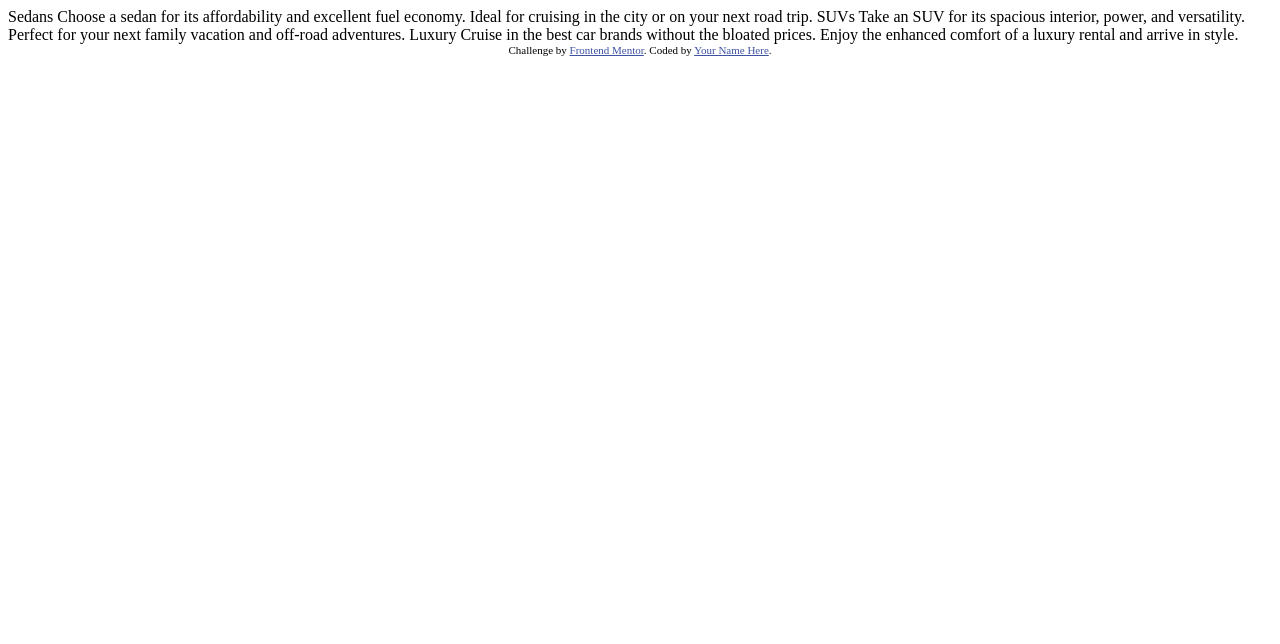
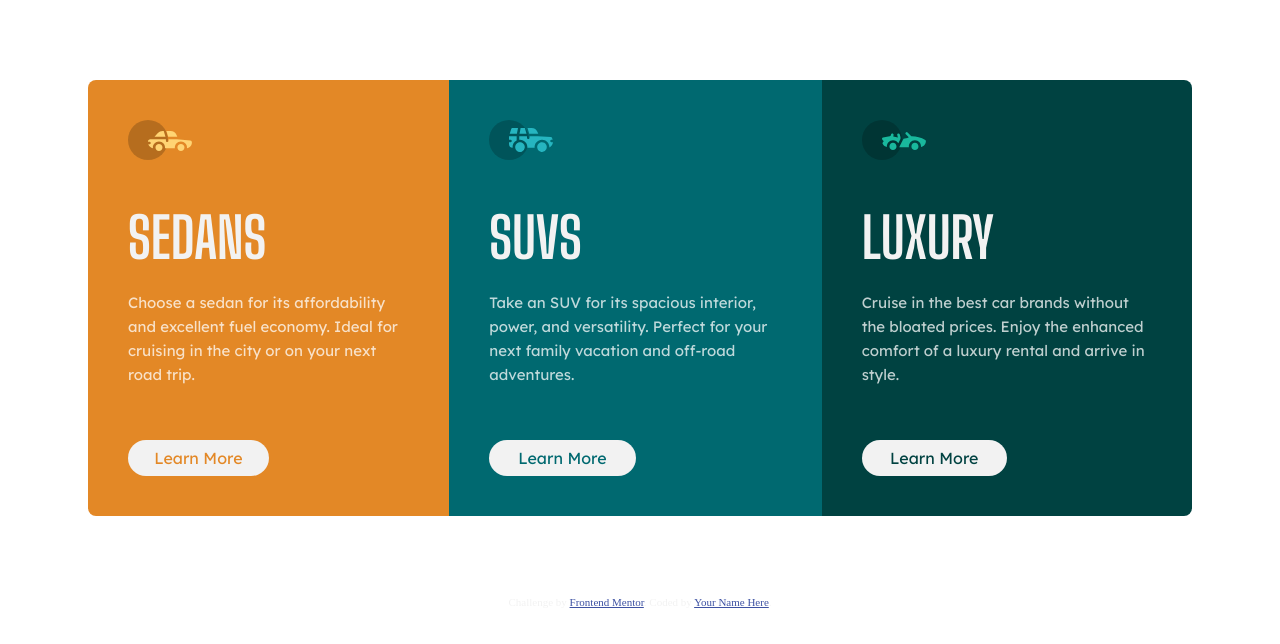
Before and after one commit to abno-24/3-column-preview-card-component, a plain HTML site: page index.html in a window 1280 px wide. Drawn offline with Linux system fonts and the light colour scheme.

Commit message:
Final commit

```diff
--- a/index.html
+++ b/index.html
@@ -5,28 +5,47 @@
   <meta name="viewport" content="width=device-width, initial-scale=1.0"> <!-- displays site properly based on user's device -->
 
   <link rel="icon" type="image/png" sizes="32x32" href="./images/favicon-32x32.png">
+  <link rel="stylesheet" href="style.css">
 
   <title>Frontend Mentor | 3-column preview card component</title>
 
-  <!-- Feel free to remove these styles or customise in your own stylesheet 👍 -->
   <style>
     .attribution { font-size: 11px; text-align: center; }
     .attribution a { color: hsl(228, 45%, 44%); }
   </style>
 </head>
 <body>
+  <div class="container">
+    <div class="first-column">
+      <svg width="64" height="40" xmlns="http://www.w3.org/2000/svg"><g fill="none" fill-rule="evenodd"><circle fill="#000" opacity=".201" cx="20" cy="20" r="20"/><path d="M52.936 24.11c1.942 0 3.517 1.542 3.517 3.445 0 1.903-1.575 3.445-3.517 3.445s-3.516-1.542-3.516-3.445c0-1.903 1.574-3.445 3.516-3.445zm-21.957 0c1.942 0 3.517 1.542 3.517 3.445 0 1.903-1.575 3.445-3.517 3.445s-3.516-1.542-3.516-3.445c0-1.903 1.574-3.445 3.516-3.445zm6.948-4.848v1.429c0 .716.61 1.293 1.348 1.259a1.295 1.295 0 001.225-1.295v-1.393h8.256l13.483 1.313c.956.093 1.676.881 1.676 1.814 0 2.89-2.126 5.303-4.926 5.819.397-3.557-2.458-6.62-6.053-6.62-3.646 0-6.504 3.14-6.039 6.723h-9.879c.466-3.588-2.397-6.722-6.039-6.722-3.595 0-6.45 3.062-6.052 6.62-2.14-.398-3.916-1.912-4.61-3.931h1.142c.731 0 1.32-.598 1.285-1.322-.033-.678-.629-1.2-1.322-1.2H20v-.251c0-1.274 1.066-2.243 2.306-2.243h15.62zM42.59 11c2.645 0 4.99 1.556 5.972 3.963l.726 1.779H40.17L38.413 11h4.178zm-6.865 0l1.758 5.741H26.505l3.357-3.654A6.502 6.502 0 0134.644 11h1.082z" fill="#FFD473" fill-rule="nonzero"/></g></svg>
+      <h1 class="head">Sedans</h1>
+      <div class="text-btn">
+        <p class="text">Choose a sedan for its affordability and excellent fuel economy. Ideal for cruising in the city
+          or on your next road trip.</p>
+        <a href="#" class="btn1">Learn More</a>
+      </div>
+    </div>
 
-  Sedans
-  Choose a sedan for its affordability and excellent fuel economy. Ideal for cruising in the city
-  or on your next road trip.
+    <div class="second-column">
+      <svg width="64" height="40" xmlns="http://www.w3.org/2000/svg"><g fill="none" fill-rule="evenodd"><circle fill="#000" opacity=".201" cx="20" cy="20" r="20"/><path d="M31.002 22.358c2.917 0 5.18 2.593 4.762 5.506a4.828 4.828 0 01-2.962 3.778 4.797 4.797 0 01-5.3-1.165c-1.188-1.26-1.235-2.613-1.263-2.613-.42-2.924 1.857-5.506 4.763-5.506zm22 0c3.457 0 5.798 3.567 4.41 6.744A4.816 4.816 0 0152.3 31.94a4.826 4.826 0 01-4.06-4.077c-.42-2.915 1.846-5.506 4.762-5.506zm-15.04-6.083v1.462a1.29 1.29 0 001.352 1.29c.693-.033 1.227-.631 1.227-1.326v-1.426h8.3l13.056.716a1.29 1.29 0 011.164.917c.27.895.446 1.477.563 1.87h-1.047c-.694 0-1.291.534-1.324 1.228a1.29 1.29 0 001.288 1.352h1.445c-.164 2.225-1.57 4.193-3.6 5.05.13-4.212-3.255-7.63-7.384-7.63-4.317 0-7.762 3.718-7.358 8.086h-7.285c.43-4.655-3.503-8.531-8.131-8.046v-3.543h7.734zm-10.312 0v4.308a7.4 7.4 0 00-4.006 7.274 3.874 3.874 0 01-3.642-3.864v-1.635h1.46a1.29 1.29 0 000-2.58h-1.461v-3.213l.003-.29h7.646zm14.986-8.196c2.65 0 5 1.592 5.984 4.055l.63 1.579a5.525 5.525 0 01-.065-.004l-.026-.002-.034-.002-.022-.002a4.178 4.178 0 00-.224-.006l-.098-.001h-.039l-.136-.001h-.052l-.326-.001H40.211L38.528 8.08zm-13.632 0l-1.122 5.616h-7.144l1.47-4.71a1.29 1.29 0 011.231-.906h5.565zm6.832 0l1.683 5.615h-7.007l1.121-5.615h4.203z" fill="#26B5C0" fill-rule="nonzero"/></g></svg>
+      <h1 class="head">SUVs</h1>
+      <div class="text-btn">
+        <p class="text">Take an SUV for its spacious interior, power, and versatility. Perfect for your next family vacation
+          and off-road adventures.</p>
+        <a href="#" class="btn2">Learn More</a>
+      </div>
+    </div>
 
-  SUVs
-  Take an SUV for its spacious interior, power, and versatility. Perfect for your next family vacation
-  and off-road adventures.
-
-  Luxury
-  Cruise in the best car brands without the bloated prices. Enjoy the enhanced comfort of a luxury
-  rental and arrive in style.
+    <div class="third-column">
+      <svg width="64" height="40" xmlns="http://www.w3.org/2000/svg"><g fill="none" fill-rule="evenodd"><circle fill="#000" opacity=".201" cx="20" cy="20" r="20"/><path d="M30.98 22.835c1.941 0 3.516 1.604 3.516 3.583 0 1.978-1.575 3.582-3.517 3.582s-3.516-1.604-3.516-3.582c0-1.979 1.574-3.583 3.516-3.583zm21.956 0c1.942 0 3.517 1.604 3.517 3.583 0 1.978-1.575 3.582-3.517 3.582s-3.516-1.604-3.516-3.582c0-1.979 1.574-3.583 3.516-3.583zm-9.143-10.45a1.27 1.27 0 011.819 0l3.715 3.784c4.444-.115 9.7 1.142 13.964 3.753.387.237.624.664.624 1.124 0 3.006-2.126 5.514-4.926 6.05.397-3.698-2.458-6.882-6.053-6.882-3.646 0-6.504 3.264-6.039 6.99h-9.669c.76-1.544.993-2.026 1.337-2.711l.082-.162c.421-.835 1.056-2.07 2.883-5.65 1.68-.023 3.47-.408 5.247-1.403l-2.984-3.04a1.328 1.328 0 010-1.854zm-7.68 1.064c.683-.2 1.395.202 1.592.898l.749 2.652a3.46 3.46 0 01-.247 2.51l-1.733 3.395-.216.424c-1.07-1.89-3.06-3.114-5.279-3.114-3.595 0-6.45 3.184-6.052 6.885-1.832-.347-3.414-1.537-4.278-3.276a1.331 1.331 0 01.117-1.376l.955-1.303-1.325-1.295c-.751-.735-.376-2.024.64-2.231l6.614-1.346.13-.026c.092-.019.145-.03.157-.031.314-.146 1.07-.591 1.07-1.506 0-.734.592-1.327 1.316-1.31.712.016 1.268.662 1.256 1.388a4.11 4.11 0 01-.348 1.611 22.69 22.69 0 014.7 1.146l-.7-2.473a1.314 1.314 0 01.882-1.622z" fill="#19B89D" fill-rule="nonzero"/></g></svg>
+      <h1 class="head">Luxury</h1>
+      <div class="text-btn">
+        <p class="text">Cruise in the best car brands without the bloated prices. Enjoy the enhanced comfort of a luxury
+          rental and arrive in style.</p>
+        <a href="#" class="btn3">Learn More</a>
+      </div>
+    </div>
+  </div>
 
   <div class="attribution">
     Challenge by <a href="https://www.frontendmentor.io?ref=challenge" target="_blank">Frontend Mentor</a>.
--- a/style.css
+++ b/style.css
@@ -0,0 +1,144 @@
+@import url(https://fonts.googleapis.com/css?family=Lexend+Deca:regular);
+@import url(https://fonts.googleapis.com/css?family=Big+Shoulders+Display:100,300,regular,500,600,700,800,900);
+
+*{
+    box-sizing: border-box;
+}
+:root{
+    --brightOrange: hsl(31, 77%, 52%);
+    --darkCyan: hsl(184, 100%, 22%);
+    --veryDarkCyan: hsl(179, 100%, 13%);
+    --transparentWhite: hsla(0, 0%, 100%, 0.75);
+    --veryLightGray: hsl(0, 0%, 95%);
+}
+html{
+    height: auto;
+}
+body{
+    background-color: var(--transparentWhite);
+    color: var(--veryLightGray);
+}
+.container{
+    position: relative;
+    display: flex;
+    flex-direction: row;
+    align-content: center;
+    margin: 5rem;
+    height: auto;
+    border-radius: 0.5rem;
+}
+.first-column{
+    background-color: var(--brightOrange);
+    padding: 2.5rem;
+    min-width:30%;
+    overflow: hidden;
+    border-top-left-radius: 0.5rem;
+    border-bottom-left-radius: 0.5rem;
+}
+.head{
+    font-family: 'Big Shoulders Display';
+    font-size: 3.5rem;
+    text-transform: uppercase;
+    color: var(--veryLightGray);
+    font-weight: 700;
+    margin: 2.5rem 0 0 0;
+}
+.text-btn{
+    margin: 0.3rem 0 0 0;
+    font-family: 'Lexend Deca';
+    display: flex;
+    min-height: 200px;
+    flex-direction: column;
+    justify-content: space-between;
+    position: relative;
+    overflow: hidden;
+}
+.text{
+    font-size: 15px;
+    font-weight: 400;
+    line-height: 1.5rem;
+    color: var(--transparentWhite);
+}
+.btn1:hover{
+    cursor: pointer;
+    background-color: var(--brightOrange);
+    color: var(--transparentWhite);
+    border: 2px solid var(--veryLightGray);
+}
+.btn1{
+    display: block;
+    width: 50%;
+    text-align: center;
+    text-decoration: none;
+    color: var(--brightOrange);
+    padding: 0.5rem;
+    border-radius: 3rem;
+    background-color: var(--veryLightGray);
+    transition: background-color 0.5s;
+}
+.second-column{
+    background-color: var(--darkCyan);
+    padding: 2.5rem;
+    min-width:30%;
+    overflow: hidden;
+}
+.btn2{
+    display: block;
+    width: 50%;
+    text-align: center;
+    text-decoration: none;
+    color: var(--darkCyan);
+    padding: 0.5rem;
+    border-radius: 3rem;
+    background-color: var(--veryLightGray);
+    transition: background-color 0.5s;
+}
+.btn2:hover{
+    cursor: pointer;
+    background-color: var(--darkCyan);
+    color: var(--transparentWhite);
+    border: 2px solid var(--veryLightGray);
+}
+.third-column{
+    background-color: var(--veryDarkCyan);
+    padding: 2.5rem;
+    min-width:30%;
+    overflow: hidden;
+    border-top-right-radius: 0.5rem;
+    border-bottom-right-radius: 0.5rem;
+}
+.btn3{
+    display: block;
+    width: 50%;
+    text-align: center;
+    text-decoration: none;
+    color: var(--veryDarkCyan);
+    padding: 0.5rem;
+    border-radius: 3rem;
+    background-color: var(--veryLightGray);
+    transition: background-color 0.5s;
+}
+.btn3:hover{
+    cursor: pointer;
+    background-color: var(--veryDarkCyan);
+    color: var(--transparentWhite);
+    border: 2px solid var(--veryLightGray);
+}
+@media only screen and (max-width:900px){
+    .container{
+        display: flex;
+        flex-direction: column;
+        margin: 1rem;
+        height: auto;
+    }
+    .first-column{
+        border-top-left-radius: 0.5rem;
+        border-top-right-radius: 0.5rem;
+        border-bottom-left-radius: 0;
+    }
+    .third-column{
+        border-bottom-left-radius: 0.5rem;
+        border-bottom-right-radius: 0.5rem;
+        border-top-right-radius: 0;
+    }
+}
```
Also changed, not shown: images/icon-luxury.svg (deleted), images/icon-sedans.svg (deleted), images/icon-suvs.svg (deleted), screenshot/Desktop Layout (1).png (added), screenshot/Mobile layout 1.png (added), screenshot/Mobile layout 2.png (added), screenshot/Mobile layout 3.png (added), 2 other files.
